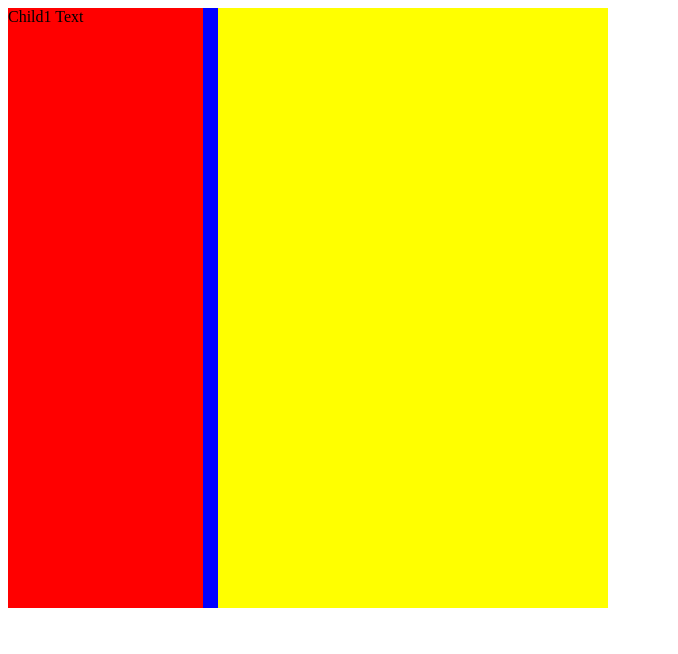
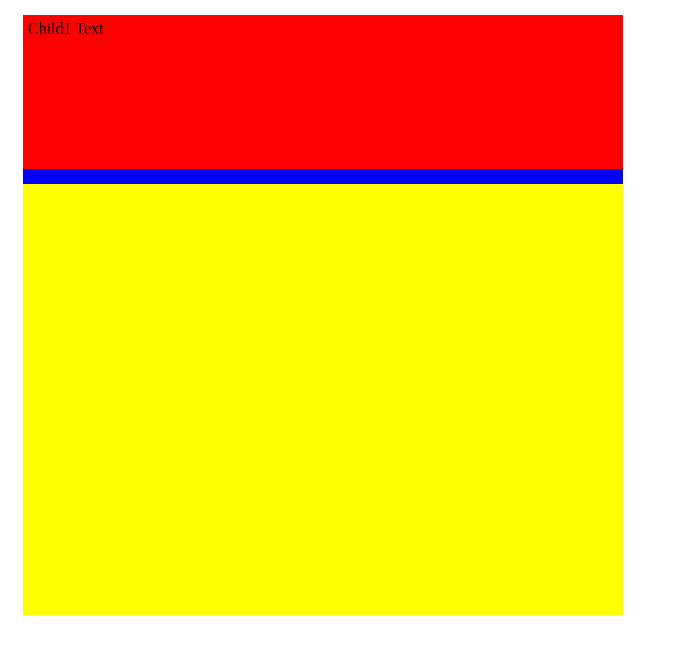
Before and after one commit to codewithaddo/html-css-beginners, a plain HTML site: page flex2.html in a window 1280 px wide. Shown: the whole page, without its empty margins (0-678 px from the left). Drawn offline with Linux system fonts and the light colour scheme.

Commit message:
feat: margin added

```diff
--- a/css/flexcss2.css
+++ b/css/flexcss2.css
@@ -2,18 +2,21 @@
     display: flex;
     height: 600px;
     width: 600px;
-    flex-direction: row;
+    flex-direction: column;
     background-color: blue;
     gap: 15px;
+    margin: 15px;
 
 }
 
 .child1{
     background-color: red;
     flex:1;
+    padding: 5px;
 }
 
 .child2{
     background-color: yellow;
-    flex:2;
+    flex: 3;
+
 }
```
